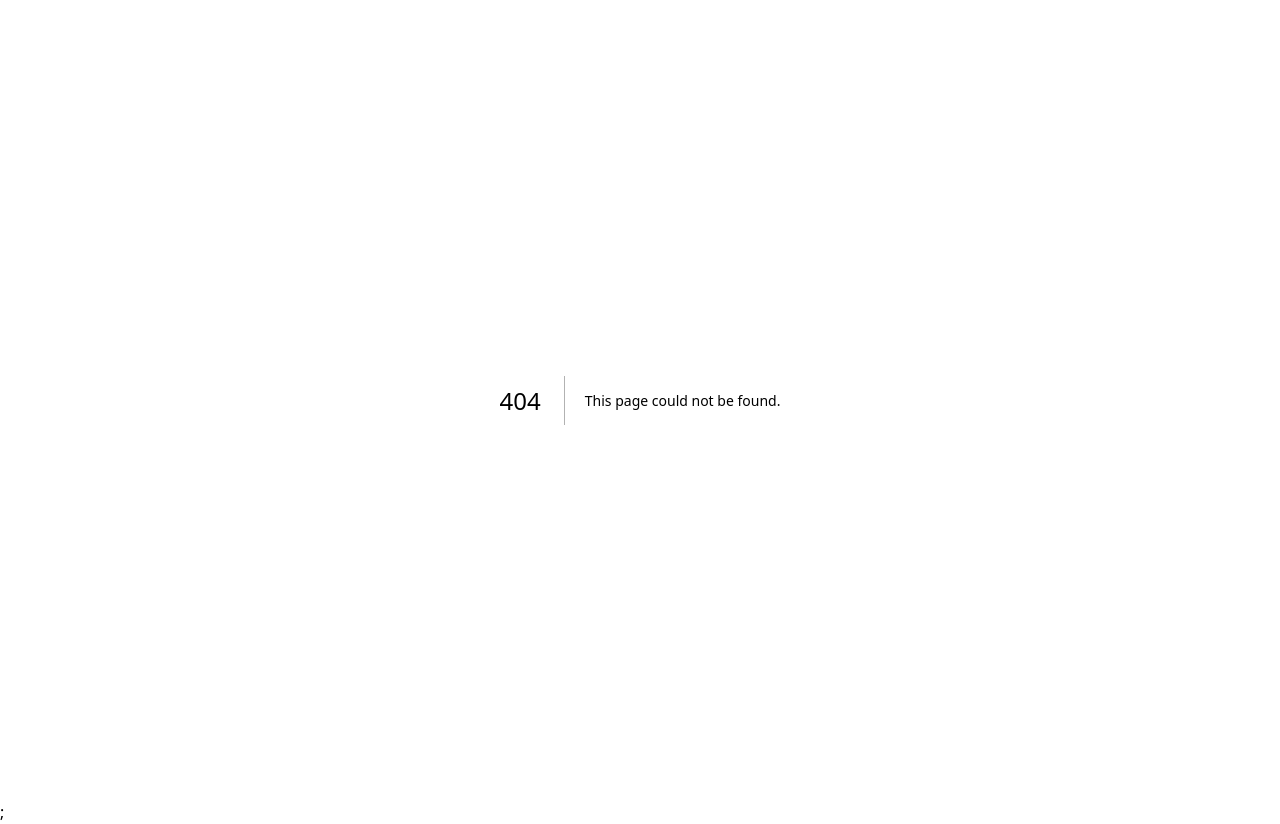
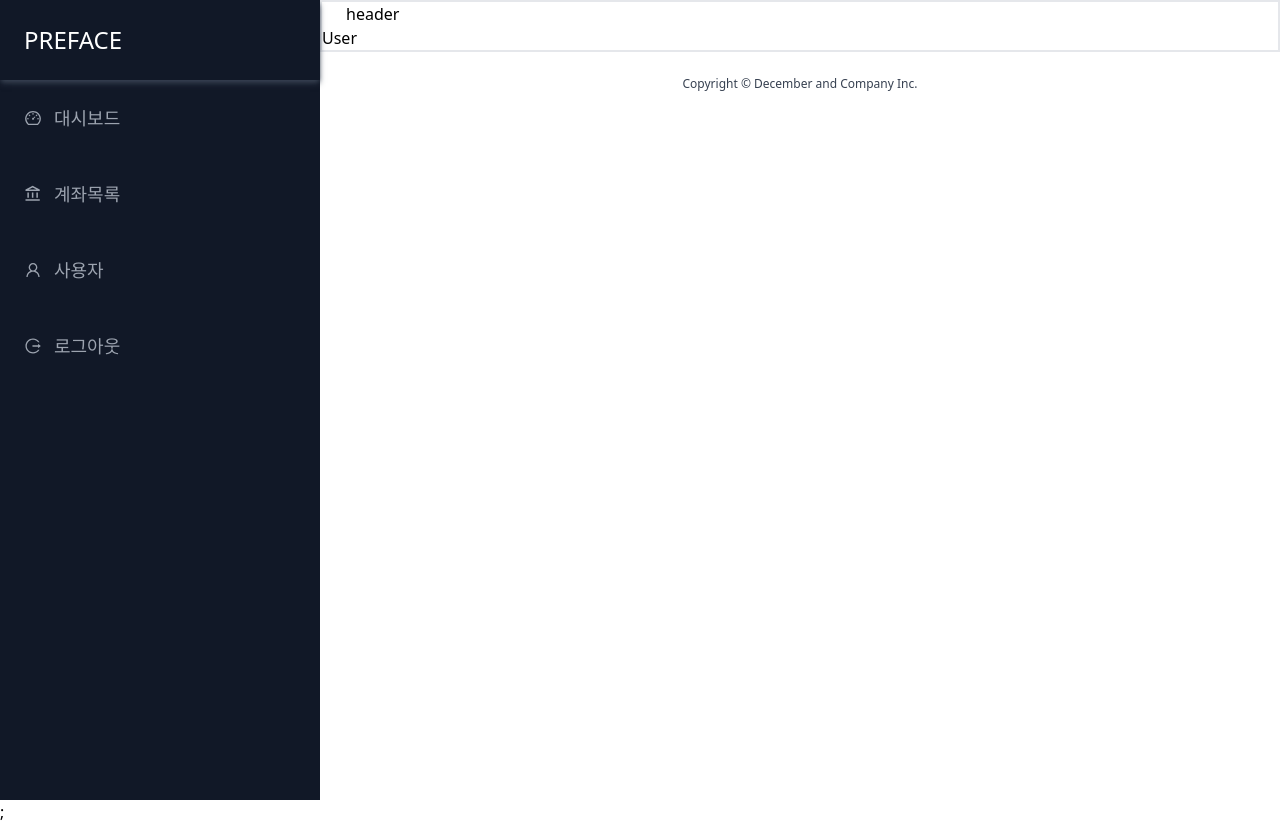
Before and after one commit to jangth0655/pre-onboarding-6-assignment, a Next.js app: page /users/1 in a window 1280 px wide. Before the commit this address had no page. Built offline with nearby package versions, Linux system fonts and the light colour scheme.

Commit message:
[design] sidebar UI 구성

```diff
--- a/components/auth/Form.tsx
+++ b/components/auth/Form.tsx
@@ -29,7 +29,6 @@ const Form = () => {
     handleSubmit,
     formState: { isValid },
     setValue,
-    getValues,
   } = useForm<SubmitForm>();
 
   const onSubmit = async (data: SubmitForm) => {
--- /dev/null
+++ b/components/template/Layout.tsx
@@ -0,0 +1,29 @@
+/**
+ * sidebar
+ * header
+ * content
+ * footer ✅
+ */
+
+import Footer from '../Footer';
+import SideBar from './sidebar/SideBar';
+
+interface Props {
+  children: React.ReactNode;
+}
+
+const Layout: React.FC<Props> = ({ children }) => {
+  return (
+    <section className="min-h-screen">
+      <SideBar />
+      <div className="xl:ml-80 ml-52  border-2">
+        <header className="px-6">header</header>
+        <main>{children}</main>
+      </div>
+      <div className="ml-80 my-6 flex justify-center items-center">
+        <Footer />
+      </div>
+    </section>
+  );
+};
+export default Layout;
--- /dev/null
+++ b/components/template/sidebar/SideBar.tsx
@@ -0,0 +1,31 @@
+import SidebarLi from './SidebarLi';
+
+type SideBarListType = {
+  title: Title;
+  id: number;
+};
+
+export type Title = '대시보드' | '계좌목록' | '사용자' | '로그아웃';
+
+const sideBarList: SideBarListType[] = [
+  { title: '대시보드', id: 1 },
+  { title: '계좌목록', id: 2 },
+  { title: '사용자', id: 3 },
+  { title: '로그아웃', id: 4 },
+];
+
+const SideBar = () => {
+  return (
+    <div className="bg-gray-900 text-gray-400 xl:w-80 w-52 absolute h-full">
+      <h1 className="p-6 text-white text-2xl shadow-md shadow-gray-700">
+        PREFACE
+      </h1>
+      <ul>
+        {sideBarList.map((li) => (
+          <SidebarLi key={li.id} title={li.title} />
+        ))}
+      </ul>
+    </div>
+  );
+};
+export default SideBar;
--- /dev/null
+++ b/components/template/sidebar/SidebarLi.tsx
@@ -0,0 +1,60 @@
+import { useRouter } from 'next/router';
+import {
+  AiOutlineDashboard,
+  AiOutlineUser,
+  AiOutlineLogout,
+} from 'react-icons/ai';
+import { MdOutlineAccountBalance } from 'react-icons/md';
+import { Title } from './SideBar';
+
+interface Props {
+  title: Title;
+  id?: number;
+}
+
+const SidebarLi: React.FC<Props> = ({ title, id }) => {
+  const router = useRouter();
+  const matchTitleWithIcon = (title: Title) => {
+    switch (title) {
+      case '대시보드':
+        return <AiOutlineDashboard />;
+      case '계좌목록':
+        return <MdOutlineAccountBalance />;
+      case '사용자':
+        return <AiOutlineUser />;
+      case '로그아웃':
+        return <AiOutlineLogout />;
+      default:
+        break;
+    }
+  };
+
+  const handlePage = (title: Title) => {
+    switch (title) {
+      case '대시보드':
+        router.push('/accounts');
+        break;
+      case '계좌목록':
+        router.push('/accounts');
+        break;
+      case '사용자':
+        router.push(`/users/user`);
+        break;
+      case '로그아웃':
+        router.push('/accounts');
+        break;
+      default:
+        break;
+    }
+  };
+
+  return (
+    <div
+      onClick={() => handlePage(title)}
+      className="flex items-center p-6 space-x-3  last:mb-0 text-md xl:text-lg  hover:text-white hover:bg-sky-700 transition-all cursor-pointer"
+    >
+      <div>{matchTitleWithIcon(title)}</div> <span>{title}</span>
+    </div>
+  );
+};
+export default SidebarLi;
--- a/pages/accounts.tsx
+++ /dev/null
@@ -1,6 +0,0 @@
-import { NextPage } from 'next';
-
-const accounts: NextPage = () => {
-  return <h1>accounts</h1>;
-};
-export default accounts;
--- /dev/null
+++ b/pages/accounts/index.tsx
@@ -0,0 +1,11 @@
+import { NextPage } from 'next';
+import Layout from '../../components/template/Layout';
+
+const accounts: NextPage = () => {
+  return (
+    <Layout>
+      <h1>accounts</h1>
+    </Layout>
+  );
+};
+export default accounts;
--- /dev/null
+++ b/pages/users/[id].tsx
@@ -0,0 +1,11 @@
+import { NextPage } from 'next';
+import Layout from '../../components/template/Layout';
+
+const UserDetail: NextPage = () => {
+  return (
+    <Layout>
+      <h1>User</h1>
+    </Layout>
+  );
+};
+export default UserDetail;
```
Also changed, not shown: .eslintrc.json.
